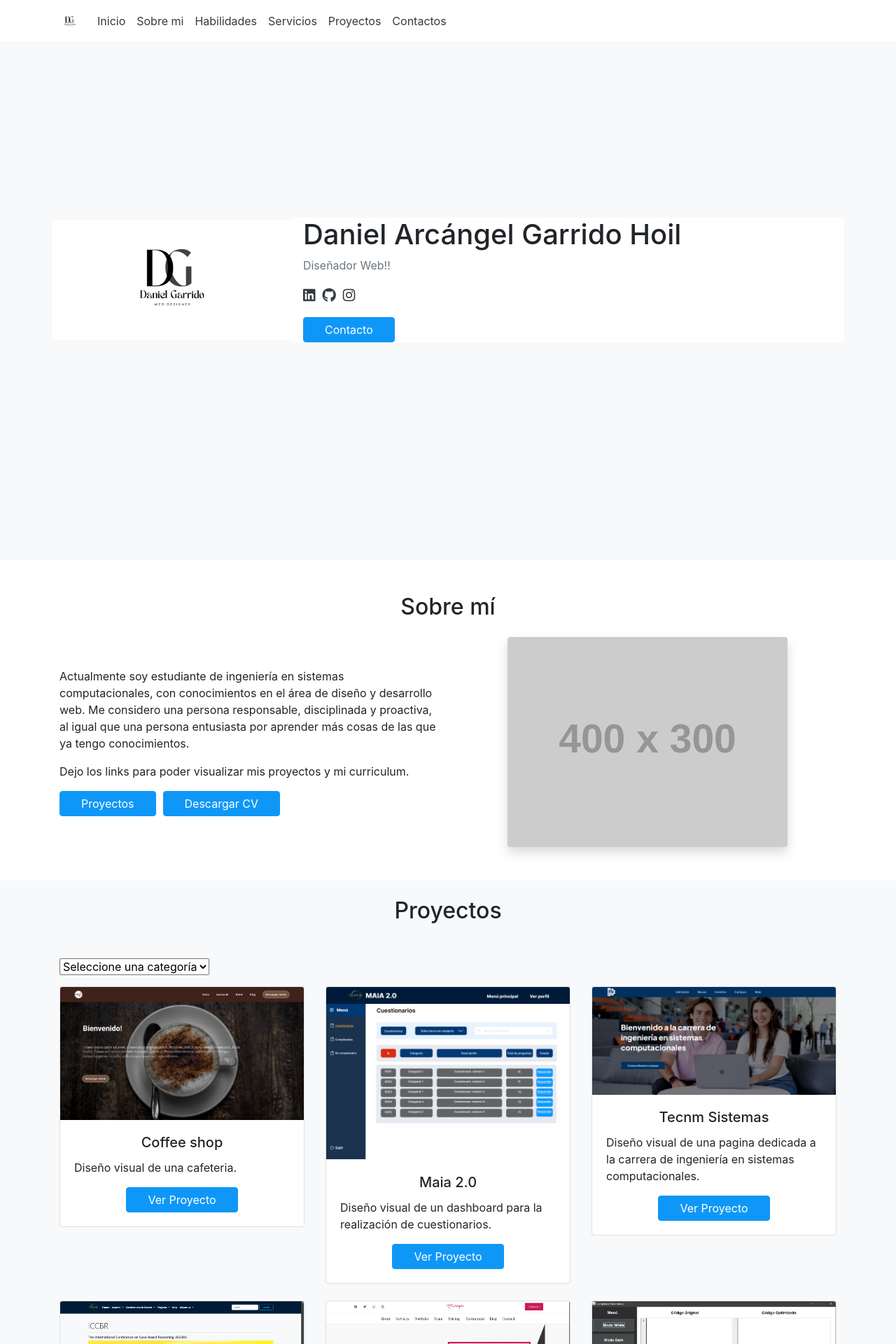
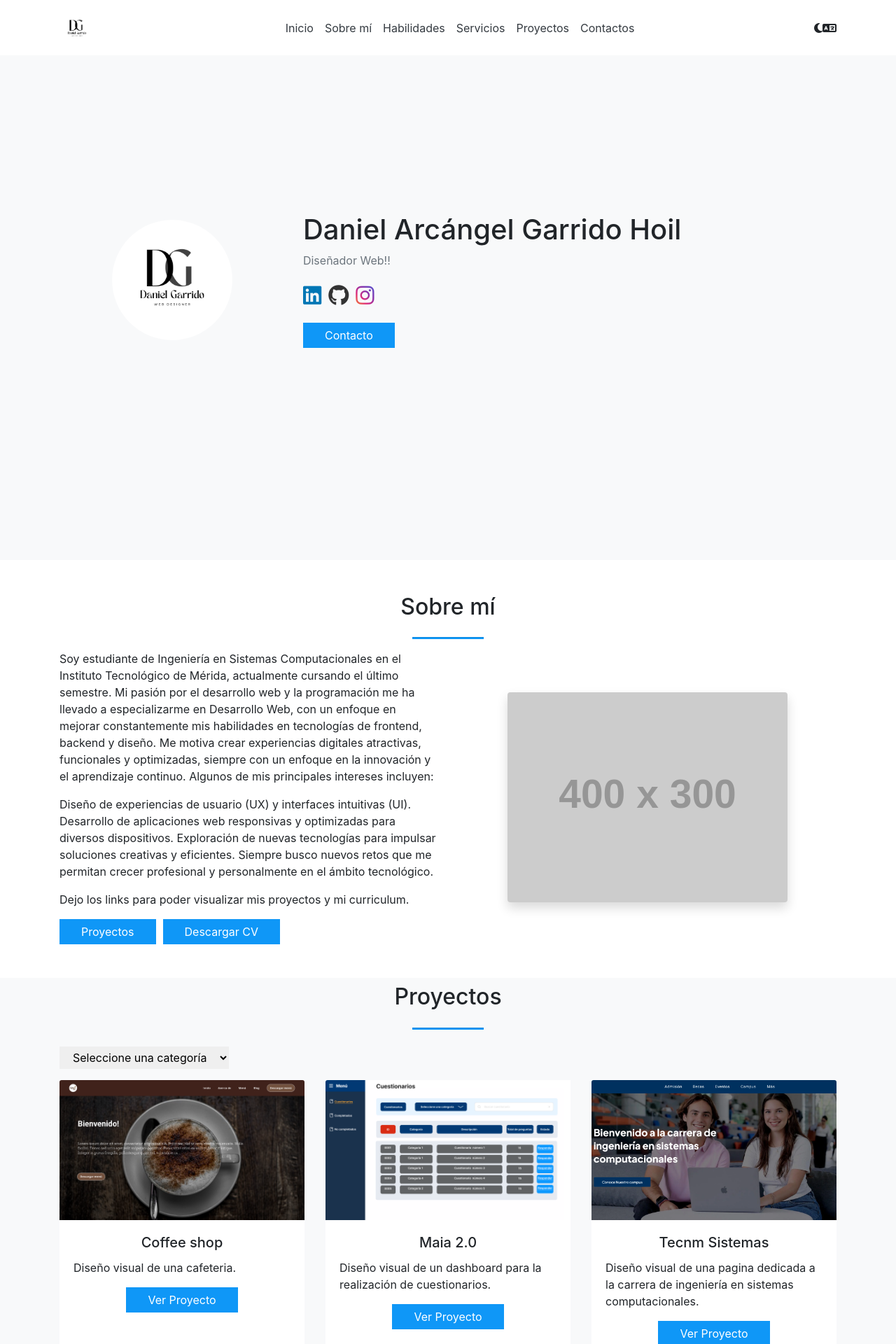
Before and after one commit to Daniel-Garrido/Portafolio, a Vue app: page / in a window 1280 px wide. Shown: the top 1920 px of the page at 70% size. Built offline with nearby package versions, Linux system fonts and the light colour scheme.

Commit message:
actualizacion a secciones

```diff
--- a/src/App.vue
+++ b/src/App.vue
@@ -6,6 +6,7 @@ import SobreMi from './components/sobre-mi.vue';
 import Proyectos from './components/proyectos.vue';
 import Habilidades from './components/habilidades.vue';
 import Footer from './components/footer.vue';
+import Servicios from './components/servicios.vue';
 </script>
 
 <template>
@@ -19,19 +20,19 @@ import Footer from './components/footer.vue';
 
       <div class="container p-1 d-flex align-items-center gap-4">
         <!--Contenedor de Imagen -->
-        <div class="contenedor-img d-flex justify-content-center bg-white">
+        <div class="contenedor-img d-flex justify-content-center ">
           <img src="./assets/Imagenes/logo.png" alt="Daniel Garrido">
         </div>
 
         <!--Contenedor de  Información -->
-        <div class="contenedor-info w-100 container  bg-white">
+        <div class="contenedor-info w-100 container ">
           <h1 class="mb-2">Daniel Arcángel Garrido Hoil</h1>
           <p class="text-muted mb-3">Diseñador Web!!</p>
           <!-- Iconos -->
-          <div class="iconos d-flex mb-3">
-            <a href="#" class="text-decoration-none me-6 text-dark "><i class="fab fa-linkedin"></i></a>
-            <a href="#" class="text-decoration-none me-6 text-dark "><i class="fab fa-github"></i></a>
-            <a href="#" class="text-decoration-none text-dark"><i class="fab fa-instagram"></i></a>
+          <div class="iconos d-flex mb-3 animacion-redes-sociales">
+            <a href="#" class="text-decoration-none me-6 "><i class="fab fa-linkedin"></i></a>
+            <a href="#" class="text-decoration-none me-6 "><i class="fab fa-github"></i></a>
+            <a href="#" class="text-decoration-none "><i class="fab fa-instagram"></i></a>
           </div>
           <!-- Botón de contacto -->
           <a href="#" class=" btn text-white ">Contacto</a>
@@ -46,6 +47,8 @@ import Footer from './components/footer.vue';
 
     <Habilidades />
 
+    <Servicios />
+
     <Footer />
 
   </div>
@@ -54,6 +57,41 @@ import Footer from './components/footer.vue';
 
 <style>
 
+/**** animacion a las redes sociales  *****/
+.animacion-redes-sociales{
+  perspective: 1000px;
+}
+
+/* Estilo base para los íconos */
+.animacion-redes-sociales i {
+  font-size: 30px;
+  transition: transform 0.8s ease, color 0.8s ease;
+  display: inline-block;
+}
+
+/* Efecto 3D al hacer hover */
+.animacion-redes-sociales i:hover {
+  transform: rotateY(360deg);
+}
+
+/*estilos para los iconos de las redes sociales  */
+
+.iconos a:nth-child(1) i {
+  color: #0077b5;
+}
+
+.iconos a:nth-child(2) i {
+  color: #333333;
+}
+
+.iconos a:nth-child(3) i {
+  background: linear-gradient(45deg, #f58529, #dd2a7b, #8134af, #515bd4);
+  -webkit-background-clip: text;
+  -webkit-text-fill-color: transparent;
+}
+
+
+/* imagen de inicio */
 .contenedor-img img{
   width: 50%;
   height: 50%;
@@ -62,16 +100,18 @@ import Footer from './components/footer.vue';
 }
 
 .iconos a{
-  font-size: 20px;
+  font-size: 30px;
   padding-right: 10px;
 }
+
 .btn{
   padding: 5px 30px;
   background-color: #0F97F7;
   border: 1px solid #0F97F7;
+  border-radius: 0px;
   transition: all 0.5s ease;
+
 }
-
 
 .btn:hover{
   background-color: white;
--- a/src/components/habilidades.vue
+++ b/src/components/habilidades.vue
@@ -3,7 +3,8 @@
 
 <template>
   <section class="d-flex justify-content-center flex-column py-5">
-    <h2 class="text-center p-4">Habilidades</h2>
+    <h2 class="text-center p-2">Habilidades</h2>
+    <hr class="hr">
 
     <div class="container bg-white py-4 px-3">
 
--- a/src/components/header.vue
+++ b/src/components/header.vue
@@ -3,34 +3,26 @@
 
 <template>
 
-  <nav class=" navbar navbar-expand-lg navbar-light bg-white fixed-top">
+<!-- menu de navegacion -->
+<nav class="navbar navbar-expand-lg navbar-light bg-white fixed-top">
 
-    <div class="menu-navegacion container">
+  <!-- contenedor del menu -->
+  <div class="container d-flex justify-content-between align-items-center">
 
-      <!-- Logo -->
-      <a class="navbar-brand" href="#">
+    <!-- Ícono de menú (Logo o botón colapsable) -->
+    <a class="menu-navegacion navbar-brand" href="#">
       <img src="../assets/Imagenes/logo.png" alt="Logo" class="d-inline-block align-text-top">
     </a>
 
-      <!-- Botón para el menú colapsable -->
-      <button class="navbar-toggler" type="button" data-bs-toggle="collapse" data-bs-target="#navbarNav"
-        aria-controls="navbarNav" aria-expanded="false" aria-label="Toggle navigation">
-        <span class="navbar-toggler-icon"></span>
-      </button>
-
-      <!-- Contenido del Menú -->
-      <div class="collapse navbar-collapse" id="navbarNav">
-
-        <ul class="navbar-nav ms-auto">
-
+    <!-- Menú de Navegación (centrado) -->
+    <div class="menu collapse navbar-collapse justify-content-center" id="navbarNav">
+      <ul class="navbar-nav">
         <li class="nav-item">
           <a class="nav-link active text-dark" aria-current="page" href="">Inicio</a>
         </li>
-
         <li class="nav-item">
-            <a class="nav-link active text-dark" aria-current="page" href="">Sobre mi</a>
+          <a class="nav-link active text-dark" aria-current="page" href="">Sobre mí</a>
         </li>
-
         <li class="nav-item">
           <a class="nav-link active text-dark" aria-current="page" href="">Habilidades</a>
         </li>
@@ -43,10 +35,15 @@
         <li class="nav-item">
           <a class="nav-link active text-dark" aria-current="page" href="">Contactos</a>
         </li>
-
-
       </ul>
     </div>
+
+    <!-- Íconos a la derecha -->
+    <div class="d-flex gap-3">
+      <i class="fas fa-moon"></i>
+      <i class="fas fa-language"></i>
+    </div>
+
   </div>
 </nav>
 
@@ -54,9 +51,11 @@
 
 <style>
 .menu-navegacion img{
-  width: 30px;
-  height: 30px;
+  width: 50px;
+  height: 50px;
   object-fit: cover;
-  border-radius: 50%;
 }
+
+
+
 </style>
--- a/src/components/proyectos.vue
+++ b/src/components/proyectos.vue
@@ -69,7 +69,8 @@ export default {
 <template>
 
 <section class="bg-light ">
-  <h2 class="text-center p-4">Proyectos</h2>
+  <h2 class="text-center p-2">Proyectos</h2>
+  <hr class="hr">
 
   <div class="container mt-4">
     <!-- Select para filtrar las categorías -->
@@ -85,8 +86,8 @@ export default {
     <!-- Contenido de las tarjetas (cards) -->
     <div class="row">
       <div v-for="(project, index) in proyectosFiltrados" :key="index" class="col-md-4 mb-4">
-        <div class="card ">
-          <img :src="project.imagen" class="card-img-top" :alt="project.titulo" />
+        <div class="card card-proyectos">
+          <img :src="project.imagen" class="card-img-top " :alt="project.titulo" />
           <div class="card-body card-body-proyectos">
             <h5 class="card-title text-center">{{ project.titulo }}</h5>
             <p class="card-text">{{ project.descripcion }}</p>
@@ -105,6 +106,24 @@ export default {
 </template>
 
 <style>
+.card-proyectos{
+  border-radius: 0px;
+  border: none;
+}
+.form-select{
+  border: none;
+  padding: 5px 15px;
+}
 
+/* ajustar el tamaño a las imagenes */
+.card-img-top {
+  width: 100%;
+  height: 200px;
+  object-fit: cover;
+}
+
+.card {
+  height: 100%;
+}
 
 </style>
--- a/src/components/servicios.vue
+++ b/src/components/servicios.vue
@@ -0,0 +1,53 @@
+<script setup>
+</script>
+
+<template>
+  <section class="bg-light vh-100 d-flex align-items-center">
+    <div class="container p-5">
+      <!-- Título y línea horizontal -->
+      <div class="text-center mb-5">
+        <h2>Servicios</h2>
+        <hr class="hr">
+      </div>
+
+      <!-- Contenedor de las cards -->
+      <main class="d-flex justify-content-center">
+        <!-- Card de Diseñador -->
+        <div class="bg-white p-4 text-center rounded shadow">
+          <div class="iconos mb-3">
+            <i class="fa-solid fa-pen-nib fa-2x text-primary"></i>
+          </div>
+          <h3 class="mb-3">Diseñador</h3>
+          <div class="text-left">
+            <p><i class="fa-solid fa-check text-success"></i> Diseño UI/UX</p>
+            <p><i class="fa-solid fa-check text-success"></i> Maquetación web</p>
+            <p><i class="fa-solid fa-check text-success"></i> Diseño de prototipos y mockups</p>
+            <p><i class="fa-solid fa-check text-success"></i> Diseño de logos</p>
+          </div>
+          <a href="#" class="btn btn-primary mt-3">Cotizar Proyecto</a>
+        </div>
+
+        <!-- Card de Desarrollador Frontend -->
+        <div class="bg-white text-black p-4 text-center rounded shadow">
+          <div class="iconos mb-3">
+            <i class="fa-solid fa-code fa-2x text-primary"></i>
+          </div>
+          <h3 class="mb-3">Desarrollador Frontend</h3>
+          <div class="text-left">
+            <p><i class="fa-solid fa-check text-success"></i> Desarrollo de páginas web responsivas</p>
+            <p><i class="fa-solid fa-check text-success"></i> Desarrollo de aplicaciones web</p>
+            <p><i class="fa-solid fa-check text-success"></i> Optimización SEO</p>
+            <p><i class="fa-solid fa-check text-success"></i> Desarrollo de landing page</p>
+          </div>
+          <a href="#" class="btn btn-primary mt-3">Cotizar Proyecto</a>
+        </div>
+
+      </main>
+    </div>
+  </section>
+
+</template>
+
+<style>
+
+</style>
--- a/src/components/sobre-mi.vue
+++ b/src/components/sobre-mi.vue
@@ -8,16 +8,27 @@
     <h2 class="fw-bold mb-4 text-center">
       Sobre mí
     </h2>
+    <hr class="hr">
 
     <div class="row align-items-center">
       <!-- Columna izquierda: texto -->
 
       <div class="col-md-6">
         <p>
-        Actualmente soy estudiante de ingeniería en sistemas computacionales, con
-        conocimientos en el área de diseño y desarrollo web. Me considero una persona
-        responsable, disciplinada y proactiva, al igual que una persona entusiasta
-        por aprender más cosas de las que ya tengo conocimientos.
+          Soy estudiante de Ingeniería en Sistemas Computacionales en el Instituto Tecnológico de Mérida, actualmente
+          cursando el último semestre. Mi pasión por el desarrollo web y la programación me ha llevado a especializarme
+          en Desarrollo Web, con un enfoque en mejorar constantemente mis habilidades en
+          tecnologías de frontend, backend y diseño.
+
+          Me motiva crear experiencias digitales atractivas, funcionales y optimizadas, siempre con un enfoque en la
+          innovación y el aprendizaje continuo. Algunos de mis principales intereses incluyen:
+
+        </p>
+        <p>
+          Diseño de experiencias de usuario (UX) y interfaces intuitivas (UI).
+          Desarrollo de aplicaciones web responsivas y optimizadas para diversos dispositivos.
+          Exploración de nuevas tecnologías para impulsar soluciones creativas y eficientes.
+          Siempre busco nuevos retos que me permitan crecer profesional y personalmente en el ámbito tecnológico.
         </p>
         <p>
           Dejo los links para poder visualizar mis proyectos y mi curriculum.
@@ -29,11 +40,7 @@
       </div>
       <!-- Columna derecha: imagen -->
       <div class="col-md-6 text-center">
-      <img
-        src="https://via.placeholder.com/400x300"
-        alt="Foto de escritorio"
-        class="img-fluid rounded shadow"
-      />
+        <img src="https://via.placeholder.com/400x300" alt="Foto de escritorio" class="img-fluid rounded shadow" />
       </div>
     </div>
   </section>
@@ -46,4 +53,11 @@
   margin-right: 10px;
 }
 
+.hr{
+  width: 100px;
+  background-color: #0F97f7;
+  padding: 1px;
+
+}
+
 </style>
```
Lines whose indentation alone changed are shown as unchanged.
